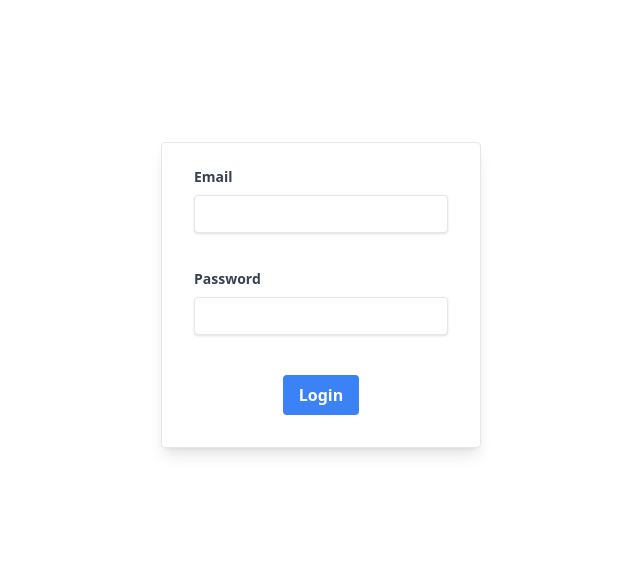
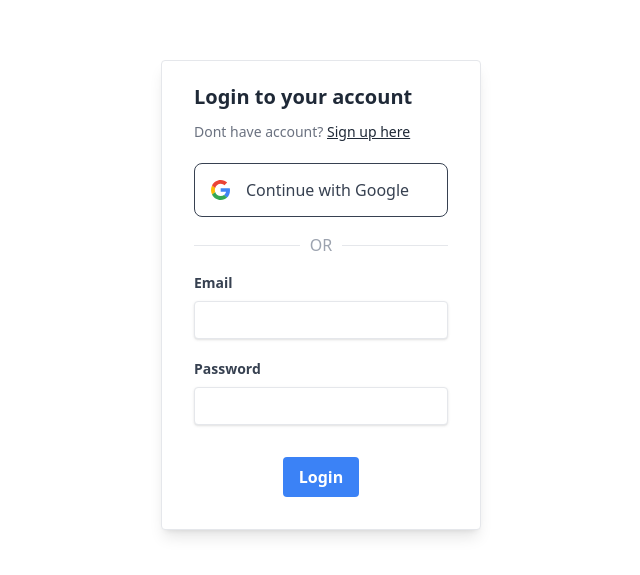
Before and after one commit to vishalagrawal22/task-scheduler, a Next.js app: page /login in a window 1280 px wide. Shown: the part 105-680 px from the top of the page, without its empty margins (319-959 px from the left). Built offline with nearby package versions, Linux system fonts and the light colour scheme; no server answers.

Commit message:
Add user status in homepage

```diff
--- a/next.config.js
+++ b/next.config.js
@@ -2,6 +2,9 @@
 const nextConfig = {
   reactStrictMode: true,
   swcMinify: true,
-}
+  images: {
+    domains: ["lh3.googleusercontent.com"],
+  },
+};
 
-module.exports = nextConfig
+module.exports = nextConfig;
--- a/pages/index.tsx
+++ b/pages/index.tsx
@@ -1,11 +1,59 @@
-import { useEffect } from "react";
-import { requestPermission } from "../utils/notification";
+import Image from "next/image";
+import { useRouter } from "next/router";
+import { useState } from "react";
+
+import { logout, useUser } from "../utils/auth";
 
 export default function Home() {
-  useEffect(() => {
-    (async function () {
-      await requestPermission();
-    })();
-  }, []);
-  return <h1 className="text-3xl font-bold underline">Hello world!</h1>;
+  const router = useRouter();
+  const { user, loading, error } = useUser();
+  const [dropdownOpen, setDropdownOpen] = useState(false);
+  if (loading) {
+    return <div className="m-4">Loading...</div>;
+  } else if (error) {
+    return <div className="m-4">{error.message}</div>;
+  } else {
+    if (!user) {
+      router.push("/login");
+    } else {
+      return (
+        <>
+          <div className="p-4 dropdown dropdown-end">
+            <div className="flex items-center">
+              <div className="font-bold text-xl">Task Scheduler</div>
+              <Image
+                alt={user.displayName || user.email || ""}
+                src={user.photoURL || "/images/user-default.png"}
+                className="ml-auto mb-2 rounded-full"
+                width="50"
+                height="50"
+                onClick={() => {
+                  setDropdownOpen(!dropdownOpen);
+                }}
+              />
+            </div>
+            {dropdownOpen && (
+              <ul
+                tabIndex={0}
+                className="ml-auto dropdown-content menu shadow-lg border bg-base-100 rounded-box w-52 rounded-md"
+              >
+                <li className="p-2 pb-0">
+                  Signed in as{" "}
+                  <div className="font-bold">
+                    {user.displayName || user.email || ""}
+                  </div>
+                </li>
+                <div className="relative flex py-2 items-center">
+                  <div className="flex-grow border-t border-gray-400"></div>
+                </div>
+                <li className="px-2 pb-2" onClick={logout}>
+                  <span>Logout</span>
+                </li>
+              </ul>
+            )}
+          </div>
+        </>
+      );
+    }
+  }
 }
--- a/pages/login.tsx
+++ b/pages/login.tsx
@@ -1,8 +1,11 @@
 import { Formik, Form, Field, ErrorMessage } from "formik";
+import Link from "next/link";
+import { useRouter } from "next/router";
 import {
   USER_NOT_FOUND,
   WRONG_PASSWORD,
   loginWithEmailAndPassword,
+  loginWithGooglePopup,
 } from "../utils/auth";
 
 interface LoginData {
@@ -28,6 +31,11 @@ function validatePassword(password: string) {
 }
 
 export default function Login() {
+  const router = useRouter();
+  async function goToHome() {
+    await router.push("/");
+  }
+
   const initialValues: LoginData = { email: "", password: "" };
   return (
     <div className="h-full flex items-center justify-center">
@@ -36,20 +44,91 @@ export default function Login() {
         onSubmit={async (values, { setSubmitting, setFieldError }) => {
           try {
             await loginWithEmailAndPassword(values.email, values.password);
+            await goToHome();
           } catch (err) {
             if (err === USER_NOT_FOUND) {
               setFieldError("email", "Email not registered");
             } else if (err === WRONG_PASSWORD) {
               setFieldError("password", "Wrong password");
+            } else {
+              console.error(err);
             }
           }
           setSubmitting(false);
         }}
       >
         {({ isSubmitting }) => (
-          <div className="w-4/5 max-w-xs">
-            <Form className="bg-white border shadow-lg rounded px-8 pt-6 pb-8">
-              <div className="mb-6">
+          <div className="mx-2 w-9/10 max-w-xs">
+            <div className="bg-white border shadow-lg rounded px-8 pt-6 pb-8">
+              <p
+                tabIndex={0}
+                aria-label="Login to your account"
+                className="text-xl font-extrabold leading-6 text-gray-800"
+              >
+                Login to your account
+              </p>
+              <p className="text-sm mt-4 font-medium leading-none text-gray-500">
+                Dont have account?{" "}
+                <span
+                  tabIndex={0}
+                  role="link"
+                  aria-label="Sign up here"
+                  className="text-sm font-medium leading-none underline text-gray-800 cursor-pointer"
+                >
+                  {" "}
+                  <Link href="/signup">Sign up here</Link>
+                </span>
+              </p>
+              <button
+                aria-label="Continue with google"
+                role="button"
+                className="focus:outline-none focus:ring-2 focus:ring-offset-1 focus:ring-gray-700 py-3.5 px-4 border rounded-lg border-gray-700 flex items-center w-full mt-6"
+                onClick={async () => {
+                  try {
+                    await loginWithGooglePopup();
+                    await goToHome();
+                  } catch (err) {
+                    console.error(err);
+                  }
+                }}
+              >
+                <svg
+                  width={19}
+                  height={20}
+                  viewBox="0 0 19 20"
+                  fill="none"
+                  xmlns="http://www.w3.org/2000/svg"
+                >
+                  <path
+                    d="M18.9892 10.1871C18.9892 9.36767 18.9246 8.76973 18.7847 8.14966H9.68848V11.848H15.0277C14.9201 12.767 14.3388 14.1512 13.047 15.0812L13.0289 15.205L15.905 17.4969L16.1042 17.5173C17.9342 15.7789 18.9892 13.221 18.9892 10.1871Z"
+                    fill="#4285F4"
+                  />
+                  <path
+                    d="M9.68813 19.9314C12.3039 19.9314 14.4999 19.0455 16.1039 17.5174L13.0467 15.0813C12.2286 15.6682 11.1306 16.0779 9.68813 16.0779C7.12612 16.0779 4.95165 14.3395 4.17651 11.9366L4.06289 11.9465L1.07231 14.3273L1.0332 14.4391C2.62638 17.6946 5.89889 19.9314 9.68813 19.9314Z"
+                    fill="#34A853"
+                  />
+                  <path
+                    d="M4.17667 11.9366C3.97215 11.3165 3.85378 10.6521 3.85378 9.96562C3.85378 9.27905 3.97215 8.6147 4.16591 7.99463L4.1605 7.86257L1.13246 5.44363L1.03339 5.49211C0.37677 6.84302 0 8.36005 0 9.96562C0 11.5712 0.37677 13.0881 1.03339 14.4391L4.17667 11.9366Z"
+                    fill="#FBBC05"
+                  />
+                  <path
+                    d="M9.68807 3.85336C11.5073 3.85336 12.7344 4.66168 13.4342 5.33718L16.1684 2.59107C14.4892 0.985496 12.3039 0 9.68807 0C5.89885 0 2.62637 2.23672 1.0332 5.49214L4.16573 7.99466C4.95162 5.59183 7.12608 3.85336 9.68807 3.85336Z"
+                    fill="#EB4335"
+                  />
+                </svg>
+                <p className="text-base font-medium ml-4 text-gray-700">
+                  Continue with Google
+                </p>
+              </button>
+              <div className="w-full flex items-center justify-between py-5">
+                <hr className="w-full bg-gray-400" />
+                <p className="text-base font-medium leading-4 px-2.5 text-gray-400">
+                  OR
+                </p>
+                <hr className="w-full bg-gray-400  " />
+              </div>
+              <Form>
+                <div className="mb-4">
                   <label
                     className="block text-gray-700 text-sm font-bold mb-2"
                     htmlFor="email"
@@ -57,7 +136,7 @@ export default function Login() {
                     Email
                   </label>
                   <Field
-                  className="shadow appearance-none border rounded w-full py-2 px-3 text-gray-700 mb-3 leading-tight focus:outline-none focus:shadow-outline"
+                    className="shadow appearance-none border rounded w-full py-2 px-3 text-gray-700 mb-1 leading-tight focus:outline-none focus:shadow-outline"
                     id="email"
                     name="email"
                     type="text"
@@ -69,7 +148,7 @@ export default function Login() {
                     className="absolute text-red-500 text-xs italic"
                   />
                 </div>
-              <div className="mb-6">
+                <div className="mb-4">
                   <label
                     className="block text-gray-700 text-sm font-bold mb-2"
                     htmlFor="password"
@@ -77,7 +156,7 @@ export default function Login() {
                     Password
                   </label>
                   <Field
-                  className="shadow appearance-none border rounded w-full py-2 px-3 text-gray-700 mb-3 leading-tight focus:outline-none focus:shadow-outline"
+                    className="shadow appearance-none border rounded w-full py-2 px-3 text-gray-700 mb-1 leading-tight focus:outline-none focus:shadow-outline"
                     id="password"
                     name="password"
                     type="password"
@@ -89,7 +168,7 @@ export default function Login() {
                     className="absolute text-red-500 text-xs italic"
                   />
                 </div>
-              <div className="flex items-center justify-between">
+                <div className="flex items-center justify-between mt-6">
                   <button
                     className="mx-auto mt-1 bg-blue-500 hover:bg-blue-700 text-white font-bold py-2 px-4 rounded focus:outline-none focus:shadow-outline"
                     type="submit"
@@ -100,6 +179,7 @@ export default function Login() {
                 </div>
               </Form>
             </div>
+          </div>
         )}
       </Formik>
     </div>
--- a/utils/auth.ts
+++ b/utils/auth.ts
@@ -1,4 +1,12 @@
-import { AuthError, signInWithEmailAndPassword } from "firebase/auth";
+import {
+  AuthError,
+  GoogleAuthProvider,
+  signInWithEmailAndPassword,
+  signInWithPopup,
+  signOut,
+} from "firebase/auth";
+import { useAuthState } from "react-firebase-hooks/auth";
+
 import { auth } from "../firebase-config";
 
 export const USER_NOT_FOUND = "auth/user-not-found";
@@ -17,5 +25,24 @@ export async function loginWithEmailAndPassword(
     } else if (authError.code === "auth/wrong-password") {
       throw WRONG_PASSWORD;
     }
+    throw err;
   }
 }
+
+export async function loginWithGooglePopup() {
+  const googleProvider = new GoogleAuthProvider();
+  await signInWithPopup(auth, googleProvider);
+}
+
+export async function logout() {
+  await signOut(auth);
+}
+
+export function useUser() {
+  const [user, loading, error] = useAuthState(auth);
+  return {
+    user,
+    loading,
+    error: error as AuthError,
+  };
+}
```
Also changed, not shown: public/images/user-default.png (added). Lines whose indentation alone changed are shown as unchanged.
